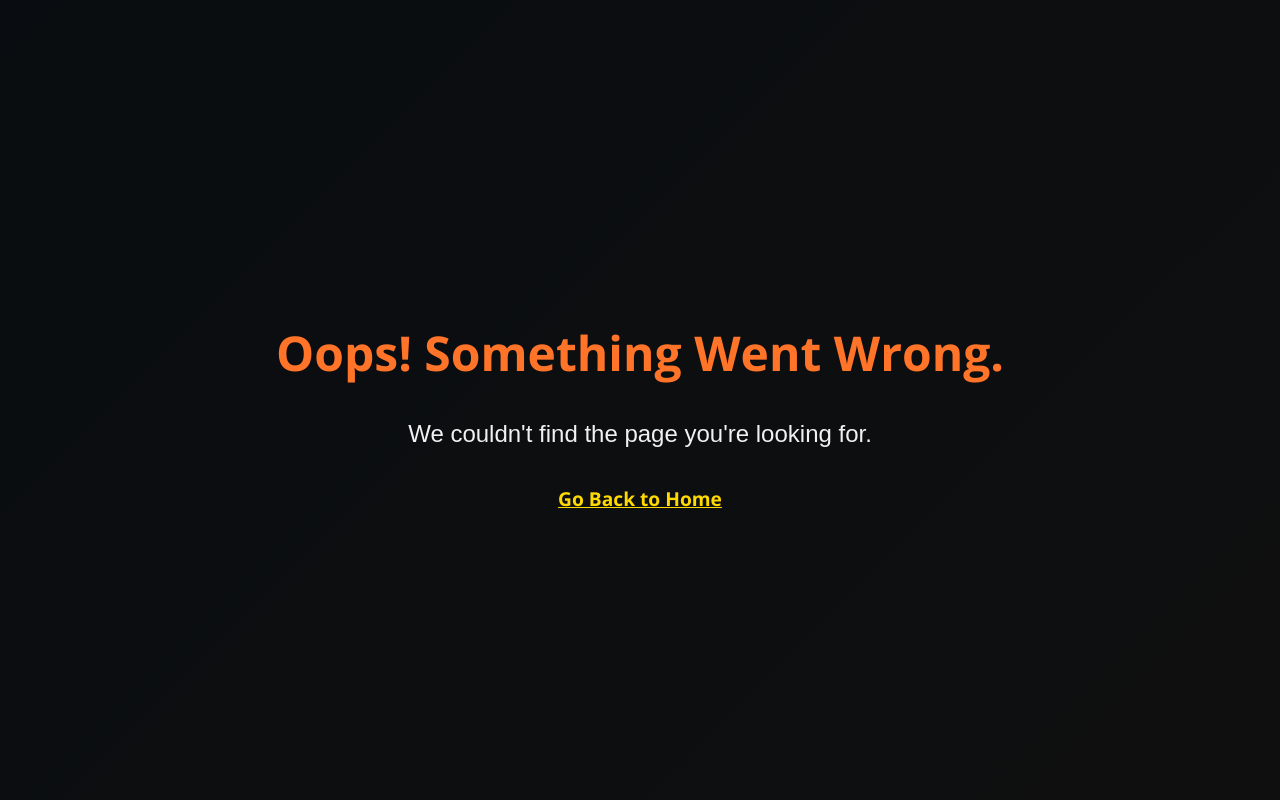
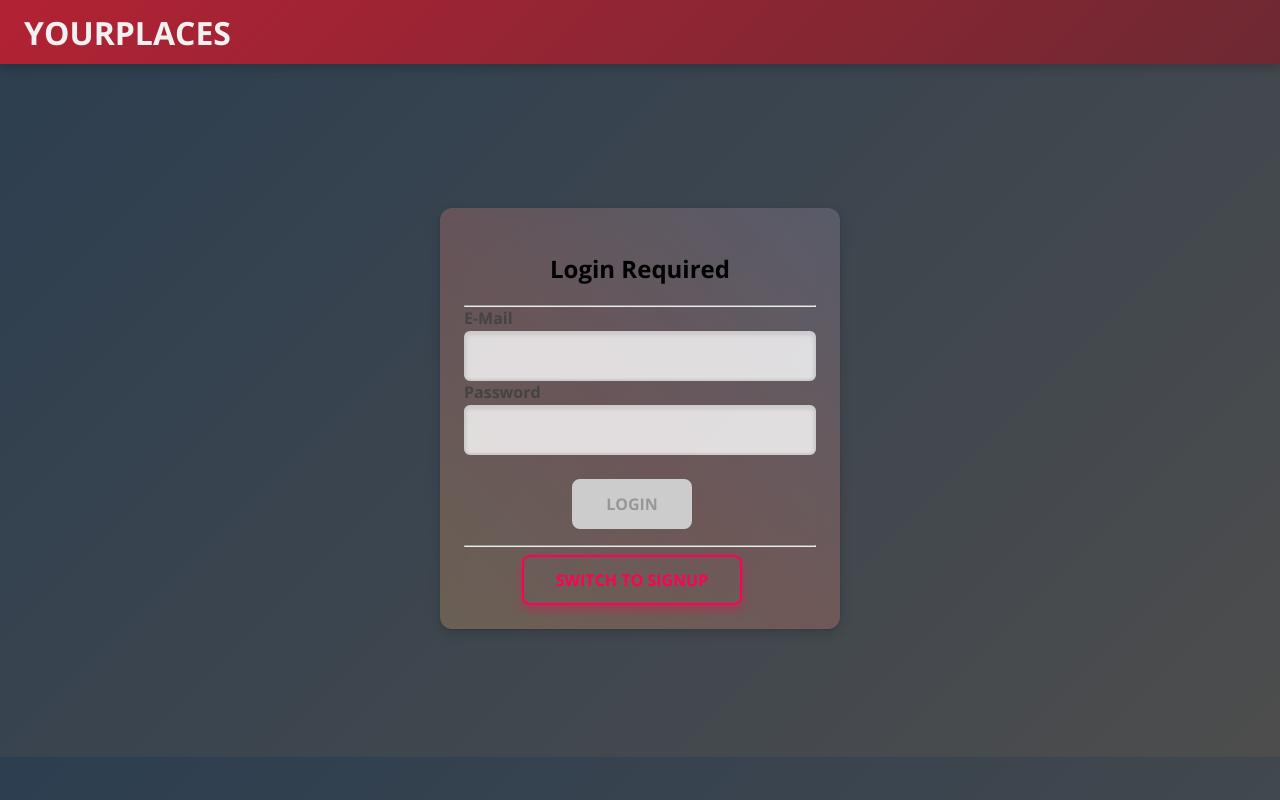
Before and after one commit to MrBijay7000/PLACES-MERN, a React (Vite) app: page /auth in a window 1280 px wide. Built offline with nearby package versions, Linux system fonts and the light colour scheme.

Commit message:
FrontEnd Completed

```diff
--- a/src/App.jsx
+++ b/src/App.jsx
@@ -1,3 +1,5 @@
+import { useCallback, useState } from "react";
+
 import { createBrowserRouter, RouterProvider } from "react-router-dom";
 import UsersPage from "./users/pages/Users";
 import NewPlacePage from "./places/pages/NewPlace";
@@ -5,23 +7,71 @@ import ErrorPage from "./shared/RootPage/Error";
 import RootLayout from "./shared/RootPage/RootLayout";
 import UserPlacesPage from "./places/pages/UserPlaces";
 import UpdatePlacePage from "./places/pages/UpdatePlace";
+import AuthPage from "./users/pages/Auth";
+import { AuthContext } from "./shared/context/auth-context";
 
 function App() {
-  const router = createBrowserRouter([
+  const [isLoggedIn, setIsLoggedIn] = useState(false);
+
+  const login = useCallback(() => {
+    setIsLoggedIn(true);
+  }, []);
+
+  const logout = useCallback(() => {
+    setIsLoggedIn(false);
+  }, []);
+
+  // let routes;
+
+  // if (isLoggedIn) {
+  //   routes = ();
+  // } else {
+  // }
+
+  const routes = [
     {
       path: "/",
-      element: <RootLayout />, // Wrap everything inside RootLayout
+      element: <RootLayout />,
+      errorElement: <ErrorPage />,
       children: [
         { path: "/", element: <UsersPage /> },
-        { path: "/:userId/places", element: <UserPlacesPage /> },
-        { path: "/places/new", element: <NewPlacePage /> },
-        { path: "/places/:placeId", element: <UpdatePlacePage /> },
+        ...(isLoggedIn
+          ? [
+              { path: "/places/new", element: <NewPlacePage /> },
+              { path: "/places/:placeId", element: <UpdatePlacePage /> },
+            ]
+          : [
+              { path: "/:userId/places", element: <UserPlacesPage /> },
+
+              { path: "/auth", element: <AuthPage /> },
+              { path: "*", element: <AuthPage /> }, // Redirect all other routes to login
+            ]),
       ],
-      errorElement: <ErrorPage />, // Show the custom error page on errors
     },
-  ]);
+  ];
 
-  return <RouterProvider router={router} />;
+  const router = createBrowserRouter(routes);
+
+  // const router = createBrowserRouter([
+  //   {
+  //     path: "/",
+  //     element: <RootLayout />, // Wrap everything inside RootLayout
+  //     children: [
+  //       { path: "/", element: <UsersPage /> },
+  //       { path: "/:userId/places", element: <UserPlacesPage /> },
+  //       { path: "/places/new", element: <NewPlacePage /> },
+  //       { path: "/places/:placeId", element: <UpdatePlacePage /> },
+  //       { path: "/auth", element: <AuthPage /> },
+  //     ],
+  //     errorElement: <ErrorPage />, // Show the custom error page on errors
+  //   },
+  // ]);
+
+  return (
+    <AuthContext.Provider value={{ isLoggedIn, login, logout }}>
+      <RouterProvider router={router} />
+    </AuthContext.Provider>
+  );
 }
 
 export default App;
--- a/src/places/components/PlaceItem.css
+++ b/src/places/components/PlaceItem.css
@@ -250,3 +250,24 @@
     height: auto;
   }
 }
+
+.modal__text {
+  color: white;
+  font-size: 1.5rem;
+  line-height: 1.6;
+  margin: 1rem 0;
+  text-align: center;
+  opacity: 0;
+  animation: fadeUp 0.6s ease-out forwards;
+}
+
+@keyframes fadeUp {
+  0% {
+    opacity: 0;
+    transform: translateY(15px);
+  }
+  100% {
+    opacity: 1;
+    transform: translateY(0);
+  }
+}
--- a/src/places/components/PlaceItem.jsx
+++ b/src/places/components/PlaceItem.jsx
@@ -1,11 +1,14 @@
-import { useState } from "react";
+import { useContext, useState } from "react";
 import Button from "../../shared/components/FormElements/Button";
 import Card from "../../shared/components/UIElements/Card";
 import "./PlaceItem.css";
 import Modal from "../../shared/components/UIElements/Modal";
+import { AuthContext } from "../../shared/context/auth-context";
 
 export default function PlaceItem(props) {
+  const auth = useContext(AuthContext);
   const [showMap, setShowMap] = useState(false);
+  const [showConfirmModal, setShowConfirmModal] = useState(false);
 
   function openMapHandler() {
     console.log("OPENING");
@@ -14,6 +17,19 @@ export default function PlaceItem(props) {
 
   function closeMapHandler() {
     setShowMap(false);
+  }
+
+  function showDeleteWarningHandler() {
+    setShowConfirmModal(true);
+  }
+
+  function cancelDeleteWarningHandler() {
+    setShowConfirmModal(false);
+  }
+
+  function confirmDeleteHandler() {
+    setShowConfirmModal(false);
+    console.log("DEEE");
   }
 
   return (
@@ -31,6 +47,27 @@ export default function PlaceItem(props) {
           <h2>THE MAP!</h2>
         </div>
       </Modal>
+      <Modal
+        show={showConfirmModal}
+        onCancel={cancelDeleteWarningHandler}
+        header="Are you sure?"
+        // footerClass="place-item__modal-actions"
+        footer={
+          <>
+            <Button inverse onClick={cancelDeleteWarningHandler}>
+              CANCEL
+            </Button>
+            <Button danger onClick={confirmDeleteHandler}>
+              DELETE
+            </Button>
+          </>
+        }
+      >
+        <p className="modal__text animated-text">
+          Do you want to proceed and delete this place? Please note that it
+          can't be undone thereafter!
+        </p>
+      </Modal>
       <li className="place-item">
         <Card className="place-item__content">
           <div className="place-item__image">
@@ -45,8 +82,14 @@ export default function PlaceItem(props) {
             <Button inverse onClick={openMapHandler}>
               VIEW ON MAP
             </Button>
-            <Button to={`/places/${props.id}`}>EDIT</Button>
-            <Button danger>DELETE</Button>
+            {auth.isLoggedIn && (
+              <Button to={`/places/${props.id}`}>EDIT</Button>
+            )}
+            {auth.isLoggedIn && (
+              <Button danger onClick={showDeleteWarningHandler}>
+                DELETE
+              </Button>
+            )}
           </div>
         </Card>
       </li>
--- a/src/places/components/PlaceList.jsx
+++ b/src/places/components/PlaceList.jsx
@@ -1,3 +1,4 @@
+import Button from "../../shared/components/FormElements/Button";
 import Card from "../../shared/components/UIElements/Card";
 import PlaceItem from "./PlaceItem";
 import "./PlaceList.css";
@@ -8,7 +9,9 @@ export default function PlaceList(props) {
       <div className="place-list center">
         <Card className="no-places">
           <p>No Places Found! Maybe Create One?</p>
-          <button className="share-place-btn">Share Place</button>
+          <Button className="share-place-btn" to="/places/new">
+            Share Place
+          </Button>
         </Card>
       </div>
     );
--- a/src/places/pages/UpdatePlace.jsx
+++ b/src/places/pages/UpdatePlace.jsx
@@ -48,6 +48,7 @@ export default function UpdatePlacePage() {
   const identifierPlace = DUMMY_PLACES.find((p) => p.id === placeId);
 
   useEffect(() => {
+    if (identifierPlace) {
       setFormData(
         {
           title: {
@@ -61,6 +62,7 @@ export default function UpdatePlacePage() {
         },
         true
       );
+    }
     setIsLoading(false);
   }, [setFormData, identifierPlace]);
 
--- a/src/shared/components/Navigation/NavLinks.jsx
+++ b/src/shared/components/Navigation/NavLinks.jsx
@@ -1,22 +1,37 @@
+import { useContext } from "react";
 import { NavLink } from "react-router-dom";
 
+import { AuthContext } from "../../context/auth-context";
 import "./NavLinks.css";
 
 export default function NavLinks() {
+  const auth = useContext(AuthContext);
+
   return (
     <ul className="nav-links">
       <li>
         <NavLink to="/">ALL USERS</NavLink>
       </li>
+      {auth.isLoggedIn && (
         <li>
           <NavLink to="/u1/places">MY PLACE</NavLink>
         </li>
+      )}
+      {auth.isLoggedIn && (
         <li>
           <NavLink to="/places/new">ADD PLACE</NavLink>
         </li>
+      )}
+      {!auth.isLoggedIn && (
         <li>
           <NavLink to="/auth">AUTHENTICATE</NavLink>
         </li>
+      )}
+      {auth.isLoggedIn && (
+        <li>
+          <button onClick={auth.logout}>LOGOUT</button>
+        </li>
+      )}
     </ul>
   );
 }
--- /dev/null
+++ b/src/shared/context/auth-context.js
@@ -0,0 +1,7 @@
+import { createContext } from "react";
+
+export const AuthContext = createContext({
+  isLoggedIn: false,
+  login: () => {},
+  logout: () => {},
+});
--- a/src/shared/hooks/form-hook.js
+++ b/src/shared/hooks/form-hook.js
@@ -6,6 +6,9 @@ const formReducer = (state, action) => {
       // eslint-disable-next-line no-case-declarations
       let formIsValid = true;
       for (const inputId in state.inputs) {
+        if (!state.inputs[inputId]) {
+          continue;
+        }
         if (inputId === action.inputId) {
           formIsValid = formIsValid && action.isValid;
         } else {
--- /dev/null
+++ b/src/users/pages/Auth.css
@@ -0,0 +1,15 @@
+.authentication__header {
+  color: white;
+  text-align: center;
+}
+
+.authentication {
+  width: 90%;
+  max-width: 25rem;
+  margin: 7rem auto;
+  text-align: center;
+}
+
+.authentication form {
+  margin-bottom: 1rem;
+}
--- /dev/null
+++ b/src/users/pages/Auth.jsx
@@ -0,0 +1,101 @@
+import React, { useContext, useState } from "react";
+import Card from "../../shared/components/UIElements/Card";
+import Input from "../../shared/components/FormElements/Input";
+import {
+  VALIDATOR_EMAIL,
+  VALIDATOR_MINLENGTH,
+  VALIDATOR_REQUIRE,
+} from "../../shared/util/validators";
+import { useForm } from "../../shared/hooks/form-hook";
+import Button from "../../shared/components/FormElements/Button";
+import { AuthContext } from "../../shared/context/auth-context";
+
+import "./Auth.css";
+
+export default function AuthPage() {
+  const auth = useContext(AuthContext);
+  const [isLoginMode, setIsLoginMode] = useState(true);
+
+  const [formState, inputHandler, setFormData] = useForm(
+    {
+      email: { value: "", isValid: false },
+      password: { value: "", isValid: false },
+    },
+    false
+  );
+
+  function switchModeHandler() {
+    if (!isLoginMode) {
+      setFormData(
+        {
+          ...formState.inputs,
+          name: undefined,
+        },
+        formState.inputs.email.isValid && formState.inputs.password.isValid
+      );
+    } else {
+      setFormData(
+        {
+          ...formState.inputs,
+          name: {
+            value: "",
+            isValid: false,
+          },
+        },
+        false
+      );
+    }
+    setIsLoginMode((prevMode) => !prevMode);
+  }
+
+  function authSubmitHandler(event) {
+    event.preventDefault();
+    console.log(formState.inputs);
+    auth.login();
+  }
+
+  return (
+    <Card className="authentication">
+      <h2>Login Required</h2>
+      <hr />
+      <form onSubmit={authSubmitHandler}>
+        {!isLoginMode && (
+          <Input
+            element="input"
+            id="name"
+            type="text"
+            label="Your Name"
+            validators={[VALIDATOR_REQUIRE()]}
+            errorText="Please enter your name"
+            onInput={inputHandler}
+          />
+        )}
+        <Input
+          element="input"
+          id="email"
+          type="email"
+          label="E-Mail"
+          validators={[VALIDATOR_EMAIL()]}
+          errorText="Please enter a valid email"
+          onInput={inputHandler}
+        />
+        <Input
+          element="input"
+          id="password"
+          type="password"
+          label="Password"
+          validators={[VALIDATOR_MINLENGTH(5)]}
+          errorText="Please enter a valid password. (Atleast 5 Characters)"
+          onInput={inputHandler}
+        />
+        <Button type="submit" disabled={!formState.isValid}>
+          {isLoginMode ? "LOGIN" : "SIGNUP"}
+        </Button>
+      </form>
+      <hr />
+      <Button inverse onClick={switchModeHandler}>
+        SWITCH TO {isLoginMode ? "SIGNUP" : "LOGIN"}
+      </Button>
+    </Card>
+  );
+}
```
Also changed, not shown: src/shared/components/UIElements/Modal.css (+39 -3 lines), src/shared/components/UIElements/Modal.jsx (+82 -15 lines). Lines whose indentation alone changed are shown as unchanged.
